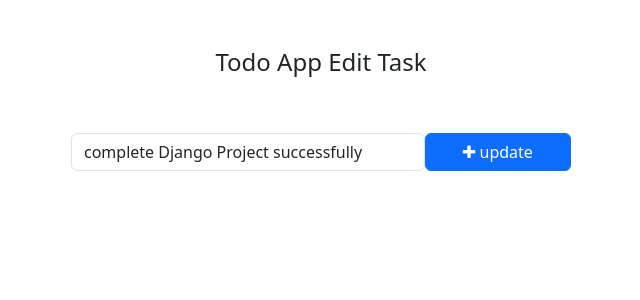
After one commit to SharmilaCharles/ToDo, a Django app: page /todo/edit_task/1 in a window 1280 px wide. The commit adds this page. Shown: the top 300 px of the page, without its empty margins (319-959 px from the left). Run offline with Django 5.2, Linux system fonts and the light colour scheme; data comes from the database, SQL or seed files in the repository; both versions use the stored data as it was after the commit.

Commit message:
Todo App Final

```diff
--- /dev/null
+++ b/templates/edit_task.html
@@ -0,0 +1,29 @@
+<!DOCTYPE html>
+<html lang="en">
+<head>
+    <meta charset="UTF-8">
+    <meta name="viewport" content="width=<device-width>, initial-scale=1.0">
+    <title>Edit Task</title>
+     <!-- Bootstrap -->
+     <link href="https://cdn.jsdelivr.net/npm/bootstrap@5.3.0-alpha1/dist/css/bootstrap.min.css" rel="stylesheet" integrity="sha384-GLhlTQ8iRABdZLl6O3oVMWSktQOp6b7In1Zl3/Jr59b6EGGoI1aFkw7cmDA6j6gD" crossorigin="anonymous">
+     <script src="https://cdn.jsdelivr.net/npm/bootstrap@5.3.0-alpha1/dist/js/bootstrap.bundle.min.js" integrity="sha384-w76AqPfDkMBDXo30jS1Sgez6pr3x5MlQ1ZAGC+nuZB+EYdgRZgiwxhTBTkF7CXvN" crossorigin="anonymous"></script>
+     <!-- Font Awesome Icons -->
+     <link rel="stylesheet" href="https://cdnjs.cloudflare.com/ajax/libs/font-awesome/4.7.0/css/font-awesome.min.css">
+
+</head>
+<body>
+    <div class="container">
+        <h4 class="pt-5 pb-5 text-center"> Todo App Edit Task </h4>
+        <form action="" method="POST" style = "width: 500px; margin: auto;"   >
+            {% csrf_token %}
+            <div class="form-group">
+                <span style="display: flex;">
+                    <input type="text" name = 'task' class="form-control" placeholder="Add a task" value="{{ get_task.task}}">
+                    <button type ='submit' class="btn btn-primary" style="width: 200px;"><i class="fa fa-plus"></i> update</button>
+                </span>
+            </div>
+        </form>
+
+    </div>
+</body>
+</html>
--- a/todo_app/urls.py
+++ b/todo_app/urls.py
@@ -2,5 +2,18 @@ from django.urls import URLPattern, path
 from . import views
 
 urlpatterns = [
-    path('addtask', views.addtask, name='addtask')
+    # add task
+    path('addtask', views.addtask, name='addtask'),
+
+    # mark as done
+    path('mark_as_done/<int:pk>/', views.mark_as_done, name='mark_as_done'),
+
+    # mark as undone
+    path('mark_as_undone/<int:pk>', views.mark_as_undone, name='mark_as_undone'),
+
+    # Edit Feature
+    path ('edit_task/<int:pk>', views.edit_task, name='edit_task'),
+
+    # Delete Feature
+    path ('delete_task/<int:pk>', views.delete_task, name='delete_task'),
 ]
--- a/todo_app/views.py
+++ b/todo_app/views.py
@@ -1,5 +1,6 @@
+import multiprocessing
 from django.http import HttpResponse
-from django.shortcuts import redirect, render
+from django.shortcuts import get_object_or_404, redirect, render
 
 from .models import Task
 
@@ -9,3 +10,34 @@ def addtask (request):
     task = request.POST['task']
     Task.objects.create(task= task)
     return redirect('home')
+
+def mark_as_done(request,pk):
+    task = get_object_or_404(Task, pk=pk)
+    task.is_completed = True
+    task.save()
+    return redirect('home')
+
+def mark_as_undone(request,pk):
+    task=get_object_or_404(Task,pk=pk)
+    task.is_completed = False
+    task.save()
+    return redirect('home')
+
+def edit_task (request, pk):
+    get_task = get_object_or_404(Task,pk=pk)
+    if request.method == 'POST':
+        new_task = request.POST['task']
+        get_task.task = new_task
+        get_task.save()
+        return redirect('home')
+        # print(new_task)
+    else:
+        context={
+            'get_task' : get_task,
+        }
+        return render(request, 'edit_task.html', context)
+
+def delete_task(request, pk):
+    task = get_object_or_404(Task,pk = pk)
+    task.delete()
+    return redirect('home')
--- a/todo_pro/views.py
+++ b/todo_pro/views.py
@@ -3,7 +3,10 @@ from todo_app.models import Task
 
 def home (request):
     tasks  = Task.objects.filter(is_completed = False).order_by('-updated_at')
+    completed_task = Task.objects.filter(is_completed=True)
+
     context = {
-        'tasks' : tasks
+        'tasks' : tasks,
+        'completed_task' : completed_task
     }
     return render(request, 'home.html',context)
```
Also changed, not shown: templates/home.html (+10 -4 lines), db.sqlite3.
